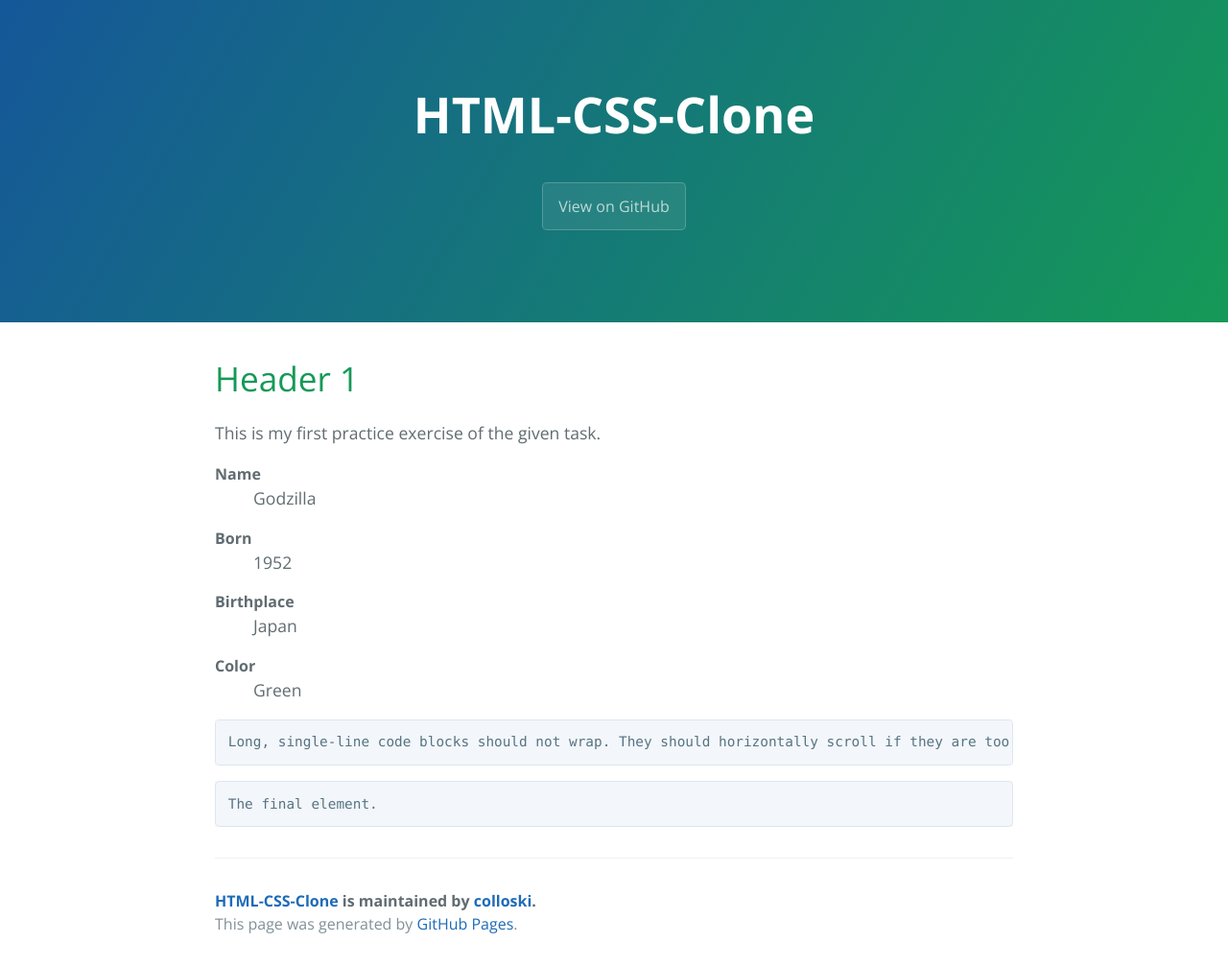
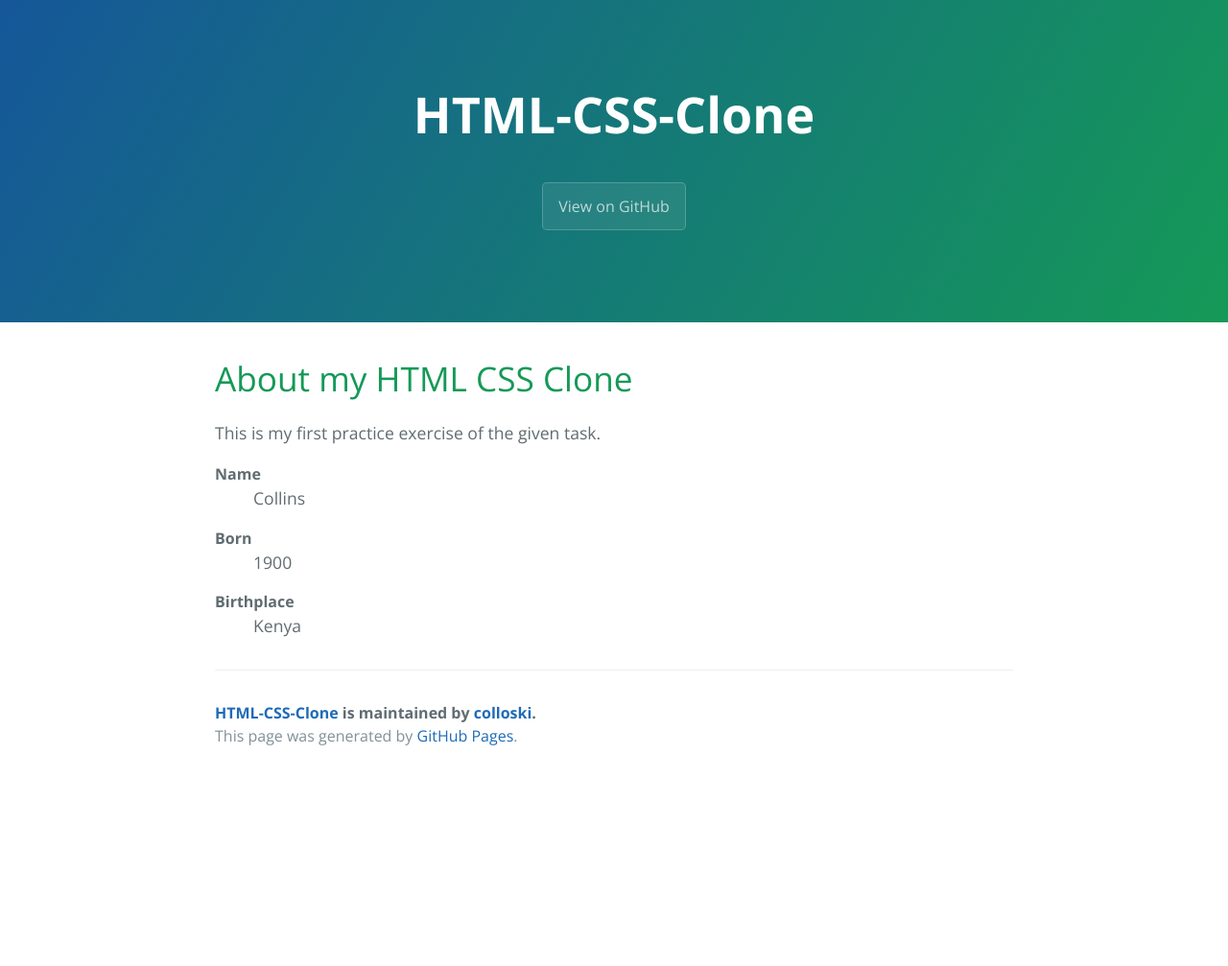
Before and after one commit to colloski/HTML-CSS-Clone, a Jekyll site: the page built from index.md, in a window 1280 px wide. Shown: the whole page at 96% size. Built offline with Jekyll 4.4.1, drawn with Linux system fonts in a browser that asks for light colours; the repository's description, which GitHub fills in, is left out; our own code applies the rules of GitHub Pages for plain Markdown files; after the commit the page ends 900 px from its top, so only the background shows below that.

Commit message:
Update index.md

````diff
--- a/index.md
+++ b/index.md
@@ -2,25 +2,15 @@
 layout: default
 ---
 
-# [](#About my HTML CSS Clone)Header 1
+# [](#About my HTML CSS Clone)About my HTML CSS Clone
 
 This is my first practice exercise of the given task.
 
 <dl>
 <dt>Name</dt>
-<dd>Godzilla</dd>
+<dd>Collins</dd>
 <dt>Born</dt>
-<dd>1952</dd>
+<dd>1900</dd>
 <dt>Birthplace</dt>
-<dd>Japan</dd>
-<dt>Color</dt>
-<dd>Green</dd>
+<dd>Kenya</dd>
 </dl>
-
-```
-Long, single-line code blocks should not wrap. They should horizontally scroll if they are too long. This line should be long enough to demonstrate this.
-```
-
-```
-The final element.
-```
````
